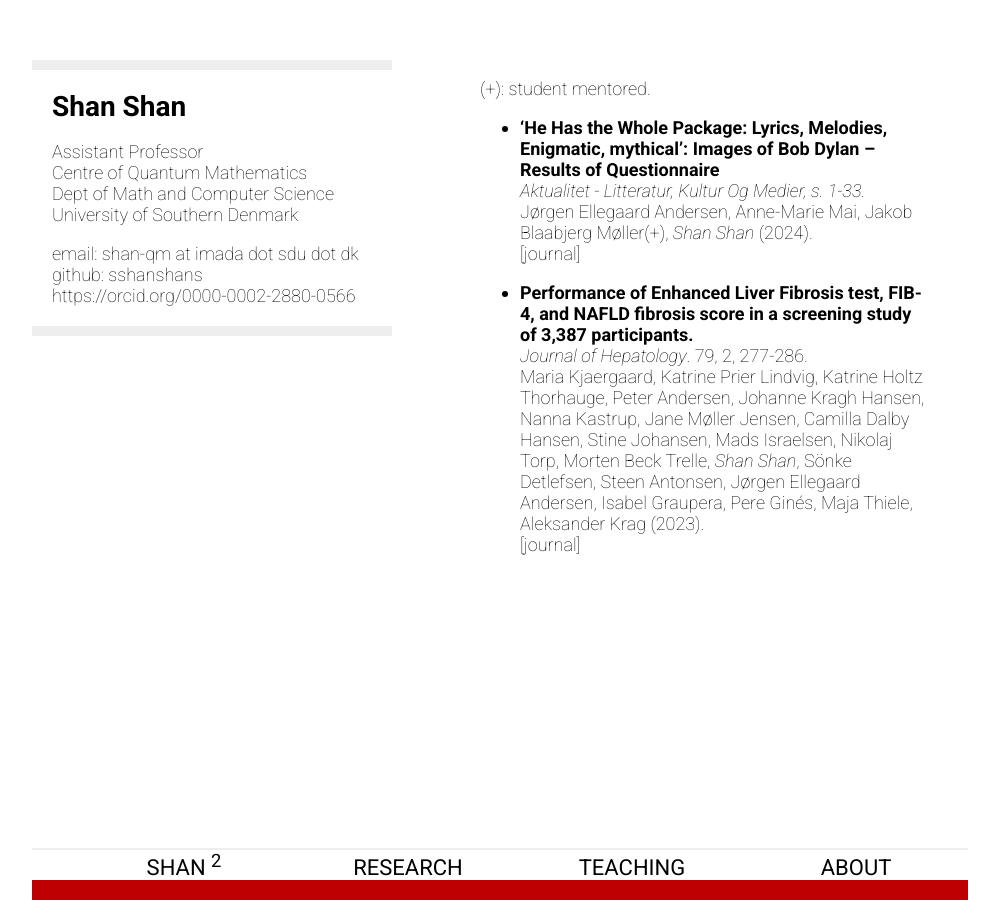
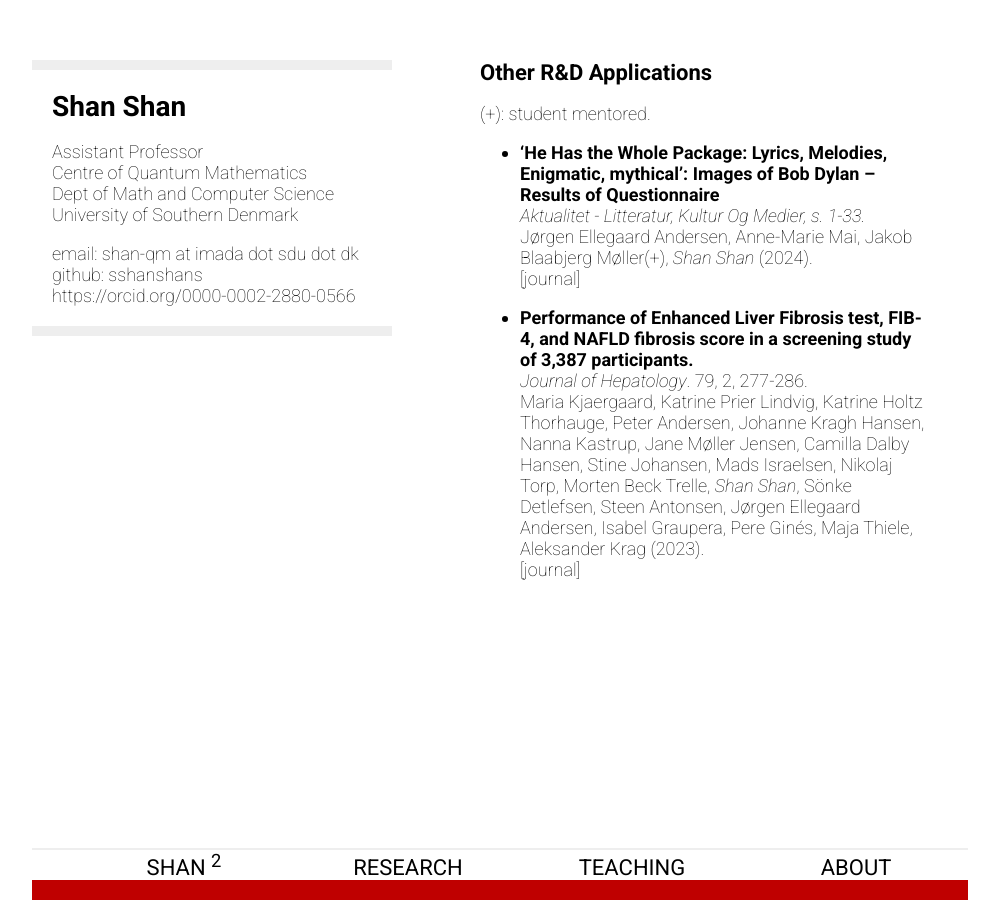
Before and after one commit to sshanshans/sshanshans.github.io, a Jekyll site: the page built from research/other.md, in a window 1280 px wide. Shown: the whole page, without its empty margins (160-1159 px from the left). Built offline with Jekyll 4.4.1, drawn with Linux system fonts in a browser that asks for light colours.

Commit message:
Update other.md

```diff
--- a/research/other.md
+++ b/research/other.md
@@ -4,6 +4,7 @@ title: research
 description: Research
 ---
 
+### Other R&D Applications
 
 (+): student mentored.
 
```
